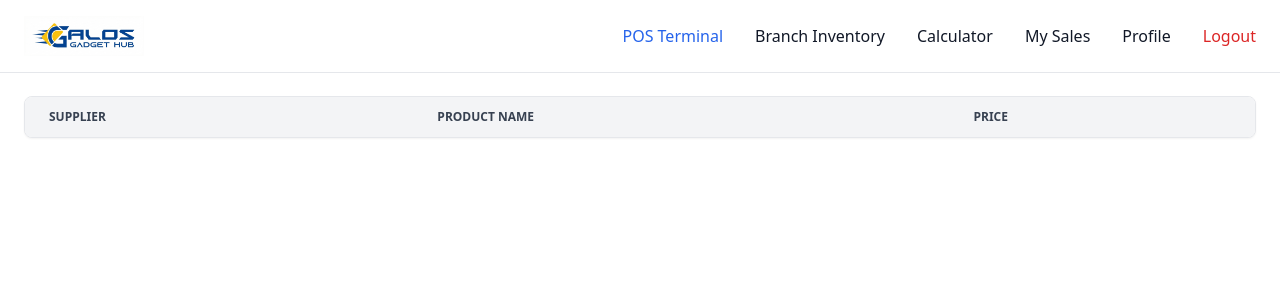
After one commit to johnaljennegalos/django-pos-scanner, a Django app: page /branch_inventory in a window 1280 px wide. The commit adds this page. Shown: the top 300 px of the page. Run offline with Django 5.2, Linux system fonts and the light colour scheme; lists and menus that the app fills with data are empty; some libraries are stand-ins or nearby versions.

Commit message:
feat & fix: feat - set the correct path for branch_inventory template, fix - fix the layout and styling of the pages

```diff
--- /dev/null
+++ b/accounts/templates/accounts/branch_inventory.html
@@ -0,0 +1,26 @@
+{% extends 'accounts/main.html' %}
+
+{% block content %}
+
+<div class="bg-white border border-gray-200 rounded-lg shadow-sm overflow-hidden">
+    <table class="w-full text-sm text-left text-gray-500">
+        <thead class="text-xs text-gray-700 uppercase bg-gray-100">
+            <tr>
+                <th class="px-6 py-3">Supplier</th>
+                <th class="px-6 py-3">Product Name</th>
+                <th class="px-6 py-3">Price</th>
+            </tr>
+        </thead>
+        <tbody class="divide-y divide-gray-200">
+            {% for i in ps %}
+            <tr class="hover:bg-gray-50">
+                <td class="px-6 py-4">{{ i.product.supplier }}</td>
+                <td class="px-6 py-4 font-medium text-gray-900">{{ i.product.product_name }}</td>
+                <td class="px-6 py-4">₱{{ i.product.base_price }}</td>
+            </tr>
+            {% endfor %}
+        </tbody>
+    </table>
+</div>
+
+{% endblock %}
--- a/accounts/templates/accounts/main.html
+++ b/accounts/templates/accounts/main.html
@@ -11,10 +11,11 @@
 
     {% include 'accounts/navbar.html' %}
 
-    {% block content %}
+    <main class="pt-24 px-6">
+        {% block content %}
 
-
-    {% endblock %}
+        {% endblock %}
+    </main>
 
 </body>
 </html>
--- a/accounts/templates/accounts/navbar.html
+++ b/accounts/templates/accounts/navbar.html
@@ -22,7 +22,7 @@
         {% else %}
 
         <li><a href="#" class="block py-2 px-3 text-white bg-blue-700 rounded md:bg-transparent md:text-blue-600 md:p-0">POS Terminal</a></li>
-        <li><a href="#" class="block py-2 px-3 text-gray-900 rounded hover:bg-gray-100 md:hover:text-blue-600 md:p-0">Products</a></li>
+        <li><a href="{% url 'branch_inventory' %}" class="block py-2 px-3 text-gray-900 rounded hover:bg-gray-100 md:hover:text-blue-600 md:p-0">Branch Inventory</a></li>
         <li><a href="#" class="block py-2 px-3 text-gray-900 rounded hover:bg-gray-100 md:hover:text-blue-600 md:p-0">Calculator</a></li>
         <li><a href="#" class="block py-2 px-3 text-gray-900 rounded hover:bg-gray-100 md:hover:text-blue-600 md:p-0">My Sales</a></li>
         <li><a href="#" class="block py-2 px-3 text-gray-900 rounded hover:bg-gray-100 md:hover:text-blue-600 md:p-0">Profile</a></li>
--- a/accounts/urls.py
+++ b/accounts/urls.py
@@ -5,4 +5,6 @@ urlpatterns = [
     path('', views.home, name='home'),
     path('login/', views.loginPage, name='login'),
     path('logout/', views.logoutPage, name='logout'),
+
+    path('branch_inventory', views.branchInventory, name='branch_inventory'),
 ]
--- a/accounts/views.py
+++ b/accounts/views.py
@@ -34,10 +34,5 @@ def logoutPage(request):
     return redirect('login')
 
 
-
-def productsPage(request):
-    ps = Product.objects.all()
-
-    context = {'ps': ps}
-
-    return render(request, 'accounts/products.html', context)
+def branchInventory(request):
+    return render(request, 'accounts/branch_inventory.html')
```
Also changed, not shown: accounts/templates/accounts/products.html (deleted, +0 -36 lines).
